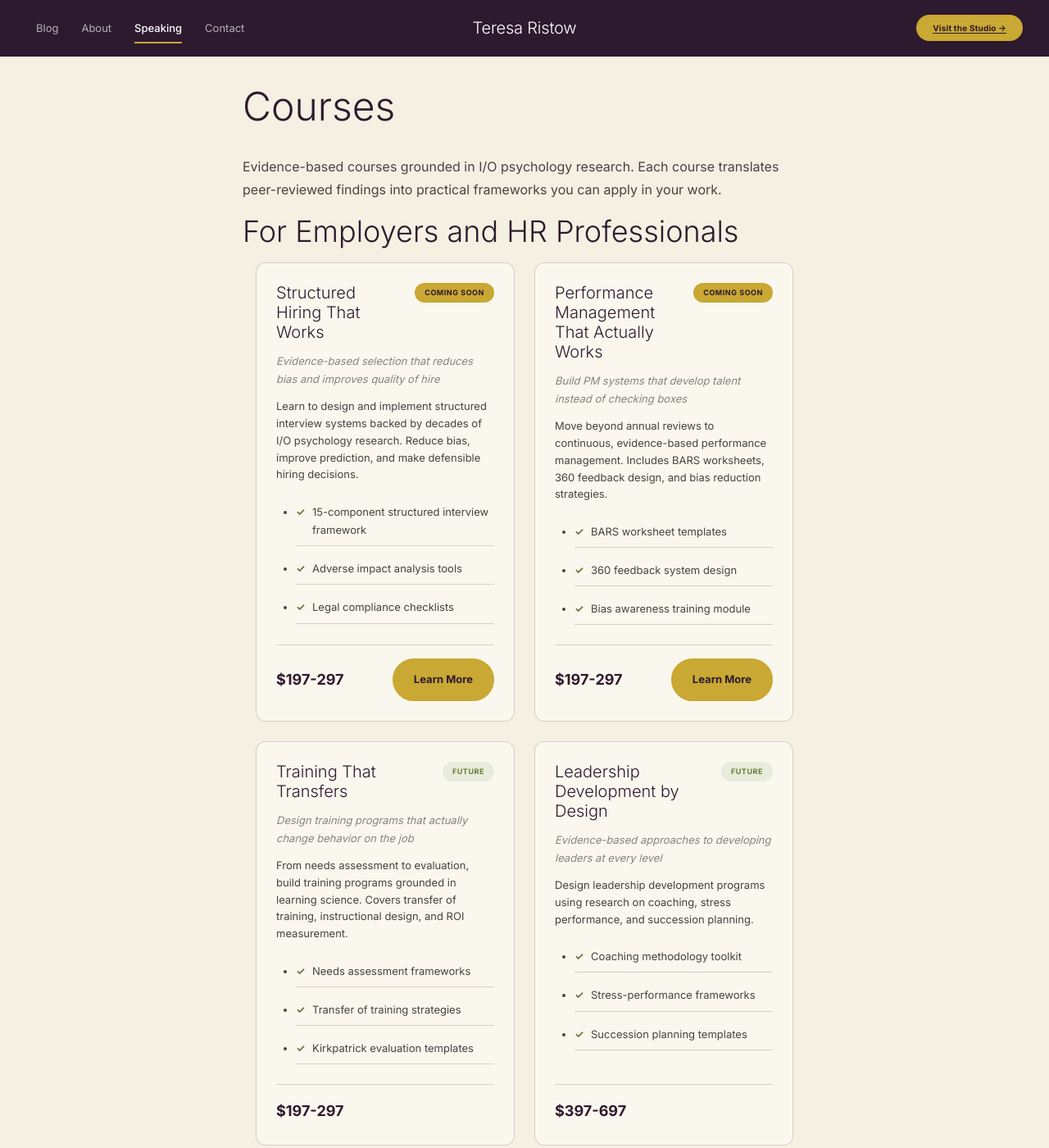
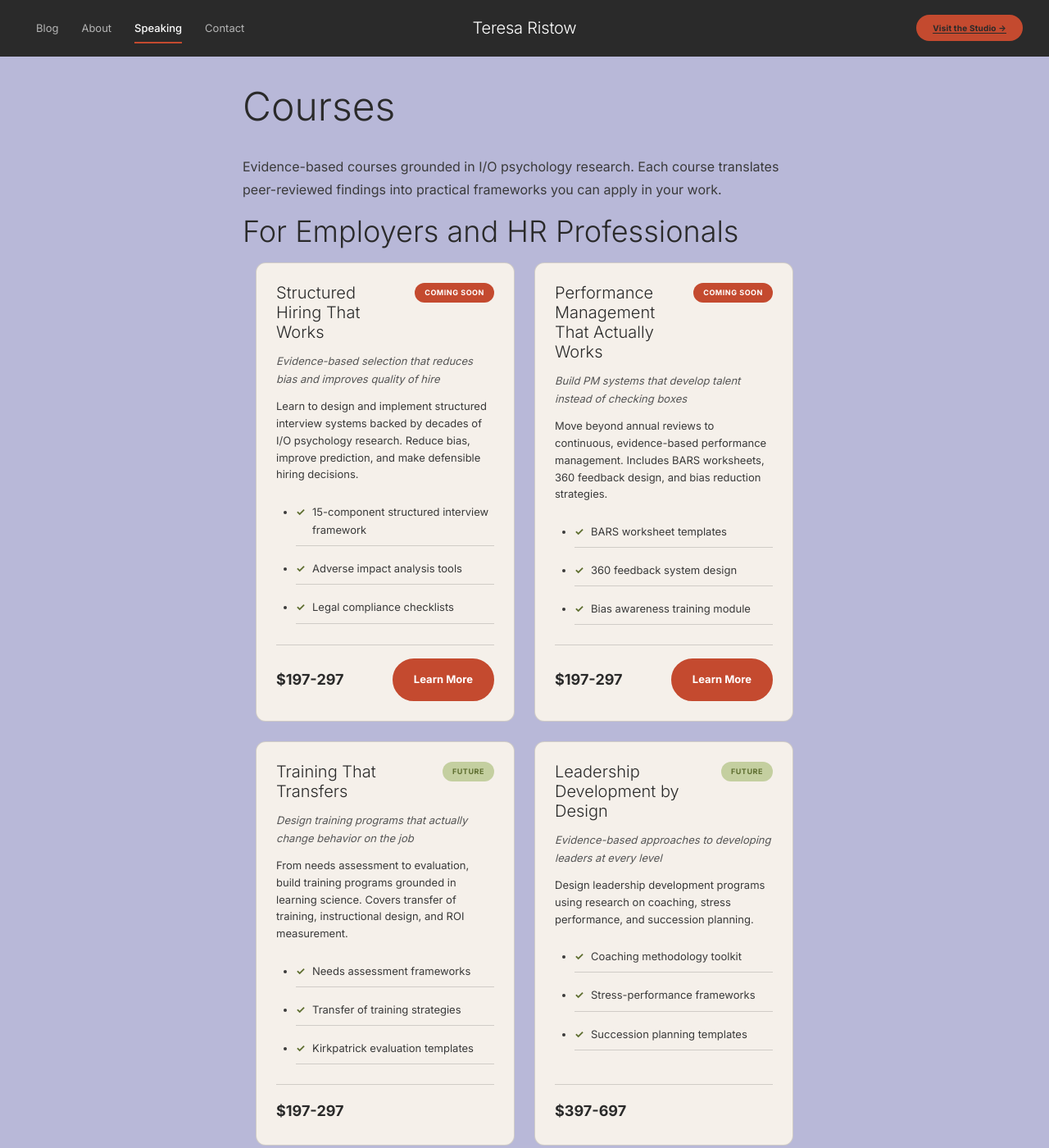
Before and after one commit to christopher-at-loom/teresa-ristow-io, a Jekyll site: the page built from pages/courses.html, in a window 1280 px wide and 1400 px high. Shown: the whole window at 82% size. Built offline with Jekyll 4.4.1, drawn with Linux system fonts in a browser that asks for light colours.

Commit message:
Update global stylesheet to use Lavender and Terracotta color palette

```diff
--- a/assets/css/style.css
+++ b/assets/css/style.css
@@ -1,5 +1,5 @@
 /* ==========================================================================
-   Teresa Ristow - Global Stylesheet (Plum Palette)
+   Teresa Ristow - Global Stylesheet (Lavender + Terracotta Palette)
    ==========================================================================
    Table of Contents:
    1. Design Tokens (Custom Properties)
@@ -30,38 +30,38 @@
    ========================================================================== */
 
 :root {
-  /* Primary Palette */
-  --color-plum: #2e1a2e;
-  --color-gold: #c9a833;
-  --color-olive: #6b7a3a;
-  --color-terracotta: #c48a78;
-  --color-purple-muted: #9888a8;
+  /* Primary Palette (Lavender + Terracotta) */
+  --color-plum: #2A2A2A;                  /* charcoal (primary dark) */
+  --color-gold: #C44A2F;                  /* burnt terracotta (CTA accent) — 4.6:1 on white */
+  --color-olive: #5E6E30;                 /* deep sage (text-safe on cream, 5.8:1) */
+  --color-terracotta: #D98B6E;            /* muted coral/salmon */
+  --color-purple-muted: #7E7EB0;          /* muted lavender */
 
   /* Backgrounds */
-  --color-bg-page: #f5f0e2;
-  --color-bg-card: #faf7ee;
-  --color-bg-sage: #e8ecda;
-  --color-bg-gold-tint: #ede3b8;
-  --color-bg-blush: #f3e6e0;
+  --color-bg-page: #B8B8D8;              /* soft lavender (page canvas) */
+  --color-bg-card: #F5F0EA;              /* warm cream (primary surface) */
+  --color-bg-sage: #C4CFA0;             /* sage green (card variant) */
+  --color-bg-gold-tint: #C5C5E8;        /* soft periwinkle (card variant) */
+  --color-bg-blush: #EDCEBE;            /* light coral tint */
   --color-white: #ffffff;
 
   /* Text */
-  --color-text-heading: #1a1418;
-  --color-text-body: #4a4240;
-  --color-text-muted: #8a8280;
+  --color-text-heading: #2A2A2A;         /* charcoal — 5.5:1 on lavender, 10:1 on cream */
+  --color-text-body: #3A3A3A;            /* dark gray — 4.7:1 on lavender, 9:1 on cream */
+  --color-text-muted: #555555;           /* medium gray — 3.8:1 on lavender, 5.5:1 on cream */
   --color-text-on-dark: #ffffff;
 
   /* Legacy mappings (for existing markup) */
-  --color-primary: #2e1a2e;
-  --color-cta: #c9a833;
-  --color-cta-hover: #b89428;
-  --color-bg-warm: #faf7ee;
-  --color-bg-cool: #e8ecda;
-  --color-text: #4a4240;
-  --color-text-light: #8a8280;
-  --color-border: rgba(46, 26, 46, 0.18);
-  --color-border-strong: rgba(46, 26, 46, 0.3);
-  --color-black: #1a1418;
+  --color-primary: #2A2A2A;
+  --color-cta: #C44A2F;
+  --color-cta-hover: #A83D27;
+  --color-bg-warm: #F5F0EA;
+  --color-bg-cool: #C4CFA0;
+  --color-text: #3A3A3A;
+  --color-text-light: #555555;
+  --color-border: rgba(42, 42, 42, 0.18);
+  --color-border-strong: rgba(42, 42, 42, 0.3);
+  --color-black: #2A2A2A;
 
   /* Typography */
   --font-heading: "Inter", -apple-system, BlinkMacSystemFont, "Segoe UI", Roboto, sans-serif;
@@ -106,9 +106,9 @@
   --radius-pill: 9999px;
 
   /* Shadows */
-  --shadow-sm: 0 1px 3px rgba(46, 26, 46, 0.06);
-  --shadow-md: 0 4px 12px rgba(46, 26, 46, 0.08);
-  --shadow-lg: 0 8px 24px rgba(46, 26, 46, 0.1);
+  --shadow-sm: 0 1px 3px rgba(42, 42, 42, 0.06);
+  --shadow-md: 0 4px 12px rgba(42, 42, 42, 0.08);
+  --shadow-lg: 0 8px 24px rgba(42, 42, 42, 0.12);
 
   /* Transitions */
   --transition-fast: 150ms ease;
@@ -357,7 +357,7 @@ hr {
   z-index: 1000;
   padding: var(--space-2) var(--space-4);
   background-color: var(--color-gold);
-  color: var(--color-plum);
+  color: var(--color-white);
   font-size: var(--text-sm);
   font-weight: 600;
   border-radius: 0 0 var(--radius-sm) var(--radius-sm);
@@ -503,7 +503,7 @@ hr {
   display: none;
   padding: var(--space-2) var(--space-5);
   background-color: var(--color-gold);
-  color: var(--color-plum);
+  color: var(--color-white);
   font-size: 0.625rem;
   font-weight: 700;
   text-decoration: none;
@@ -513,7 +513,7 @@ hr {
 }
 
 .site-header__cta:hover {
-  background-color: #d4b23d;
+  background-color: var(--color-cta-hover);
 }
 
 /* ==========================================================================
@@ -585,7 +585,7 @@ hr {
 
 .hero__headline .highlight--gold {
   background-color: var(--color-gold);
-  color: var(--color-plum);
+  color: var(--color-white);
   padding: 0 var(--space-2);
   border-radius: var(--radius-sm);
   display: inline;
@@ -630,7 +630,7 @@ hr {
 .hero-divider__text {
   font-size: var(--text-xs);
   font-weight: 500;
-  color: var(--color-plum);
+  color: var(--color-white);
   letter-spacing: 1.2px;
   text-transform: uppercase;
   margin-bottom: 0;
@@ -911,7 +911,7 @@ hr {
 
 .cta-block--secondary {
   background-color: var(--color-bg-gold-tint);
-  border: 2px solid var(--color-gold);
+  border: 2px solid var(--color-purple-muted);
   color: var(--color-plum);
 }
 
@@ -923,7 +923,7 @@ hr {
 
 .cta-block__headline .highlight--gold {
   background-color: var(--color-gold);
-  color: var(--color-plum);
+  color: var(--color-white);
   padding: 0 var(--space-2);
   border-radius: var(--radius-sm);
 }
@@ -1100,7 +1100,7 @@ hr {
 
 .badge--coming-soon {
   background-color: var(--color-gold);
-  color: var(--color-plum);
+  color: var(--color-white);
 }
 
 .badge--future {
@@ -1158,20 +1158,20 @@ hr {
 }
 
 .btn--primary:hover {
-  background-color: #3d2a3d;
-  border-color: #3d2a3d;
+  background-color: #3A3A3A;
+  border-color: #3A3A3A;
   color: var(--color-text-on-dark);
 }
 
 .btn--secondary {
   background-color: var(--color-gold);
-  color: var(--color-plum);
+  color: var(--color-white);
   border-color: var(--color-gold);
 }
 
 .btn--secondary:hover {
-  background-color: #d4b23d;
-  border-color: #d4b23d;
+  background-color: var(--color-cta-hover);
+  border-color: var(--color-cta-hover);
 }
 
 .btn--outline {
@@ -1415,7 +1415,7 @@ hr {
 
 .archive-strip {
   background-color: var(--color-bg-gold-tint);
-  border: 2px solid var(--color-gold);
+  border: 2px solid var(--color-purple-muted);
   border-radius: var(--radius-lg);
   padding: var(--space-6);
   margin: var(--space-6) var(--space-4);
@@ -1565,7 +1565,7 @@ hr {
   top: var(--space-3);
   right: var(--space-3);
   background-color: var(--color-gold);
-  color: var(--color-plum);
+  color: var(--color-white);
   font-size: var(--text-2xs);
   font-weight: 700;
   padding: var(--space-1) var(--space-3);
```
